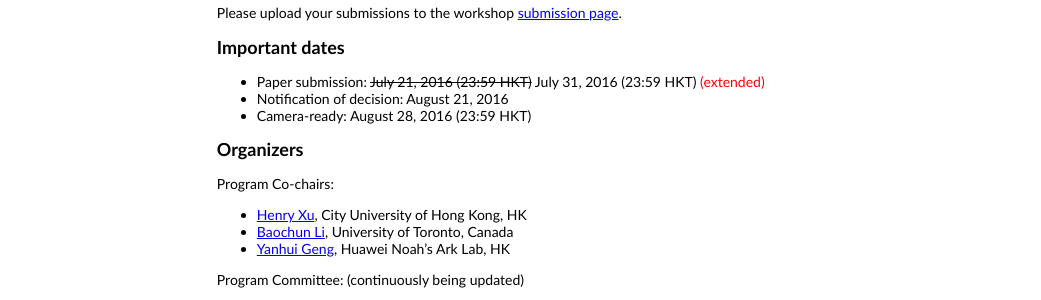
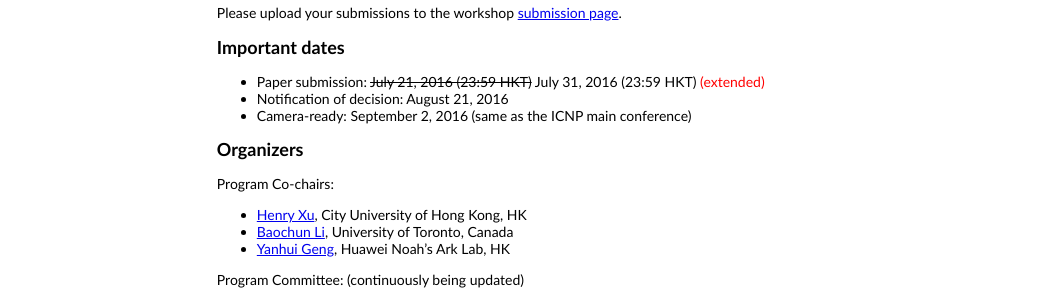
Before and after one commit to networkml/networkml.github.io, a Jekyll site: the page built from index.html, in a window 1280 px wide. Shown: the part 1014-1314 px from the top of the page, without its empty margins (127-1168 px from the left). Built offline with Jekyll 4.4.1, drawn with Linux system fonts in a browser that asks for light colours.

Commit message:
camera-ready deadline revised

```diff
--- a/_includes/index.md
+++ b/_includes/index.md
@@ -37,7 +37,7 @@ Please upload your submissions to the workshop [submission page](https://network
 
 * Paper submission: ~~July 21, 2016 (23:59 HKT)~~ July 31, 2016 (23:59 HKT) <font color="red">(extended)<font>
 * Notification of decision: August 21, 2016
-* Camera-ready: August 28, 2016 (23:59 HKT)
+* Camera-ready: September 2, 2016 (same as the ICNP main conference)
 
 
 ## Organizers ##
```
